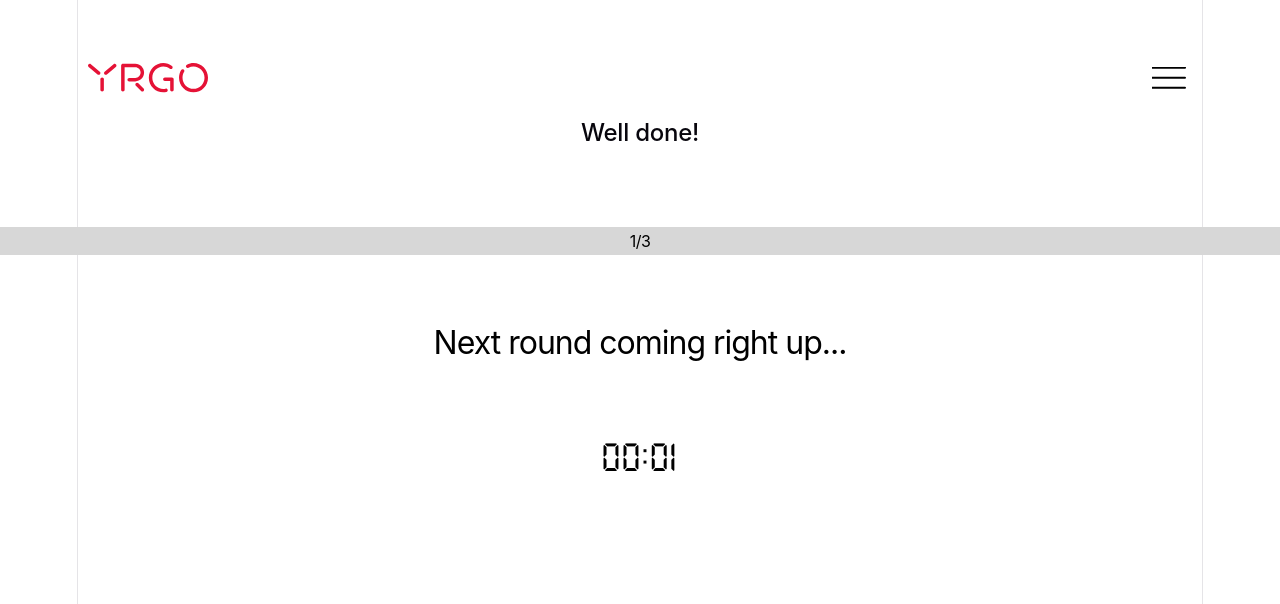
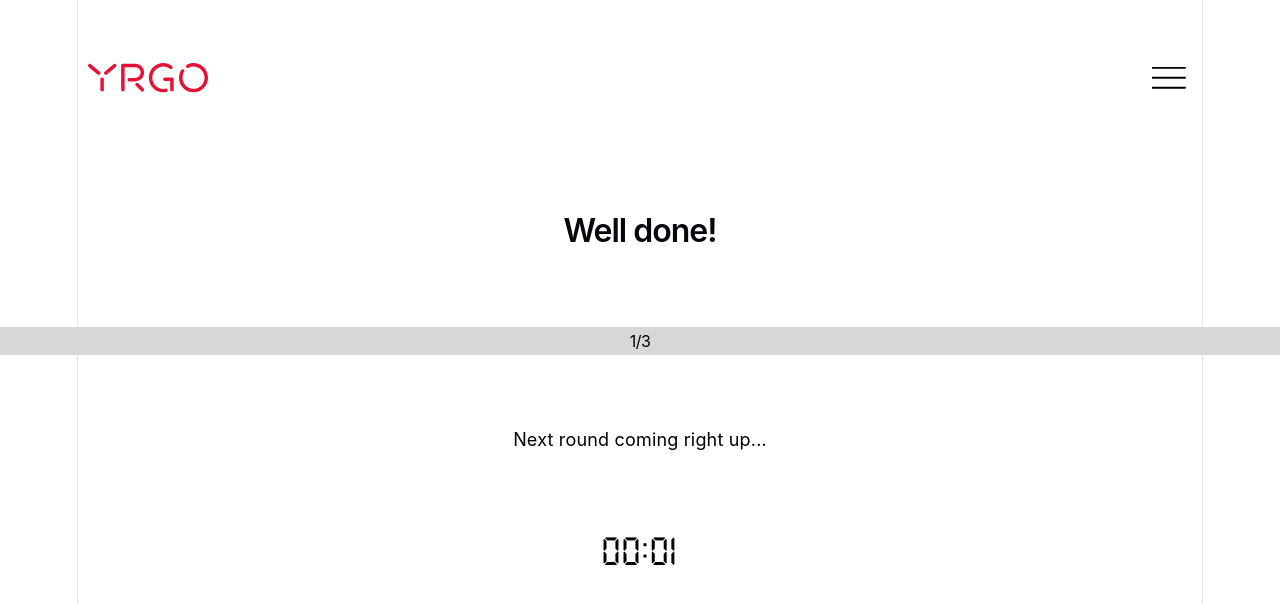
Before and after one commit to egirardo/mingle-app, a React (Vite) app in the folder client/: page /loading in a window 1280 px wide. Shown: the top 604 px of the page. Built offline with nearby package versions, Linux system fonts and the light colour scheme.

Commit message:
fixed styling to completion

```diff
--- a/client/src/views/mingleGame/MingleGame.module.css
+++ b/client/src/views/mingleGame/MingleGame.module.css
@@ -1,27 +1,29 @@
 * {
   color: #000;
-  font-size: 32px;
   text-align: center;
   font-style: normal;
-  letter-spacing: -1px;
-  line-height: 32px;
 }
 
 .taskText {
   text-align: center;
   font-size: 48px;
-  font-style: normal;
   font-weight: 700;
   line-height: 102%; /* 48.96px */
   letter-spacing: -1.92px;
 }
 
-.mingle {
-  display: flex;
-  flex-direction: column;
-  gap: 4rem;
-  align-items: center;
-  padding: 16px;
+.p {
+  font-size: 16px;
+  font-weight: 400;
+  line-height: 22px; /* 110% */
+  letter-spacing: -1px;
+}
+
+h2 {
+  font-size: 32px;
+  font-weight: 600;
+  line-height: 32px; /* 100% */
+  letter-spacing: -1px;
 }
 
 h4 {
@@ -32,6 +34,19 @@ h4 {
   font-weight: 600;
   line-height: 32px;
   letter-spacing: -1px;
+}
+
+.mingle {
+  position: fixed;
+  inset: 0;
+  display: flex;
+  flex-direction: column;
+  gap: 4rem;
+  align-items: center;
+  justify-content: center;
+  padding: 16px;
+  box-sizing: border-box;
+  overflow: hidden;
 }
 
 .instruction {
--- a/client/src/views/mingleGame/completion.jsx
+++ b/client/src/views/mingleGame/completion.jsx
@@ -4,8 +4,10 @@ import Button from "../../components/Buttons/Button";
 export default function Completion() {
   return (
     <div className={styles.mingle}>
-      <h2>You’re done!</h2>
-      <p>You’ve met 3 people</p>
+      <div>
+        <h2>You’re done!</h2>
+        <p>You’ve met 3 people</p>
+      </div>
       <Button
         buttonName="Explore participants"
         buttonColor="gray"
```
